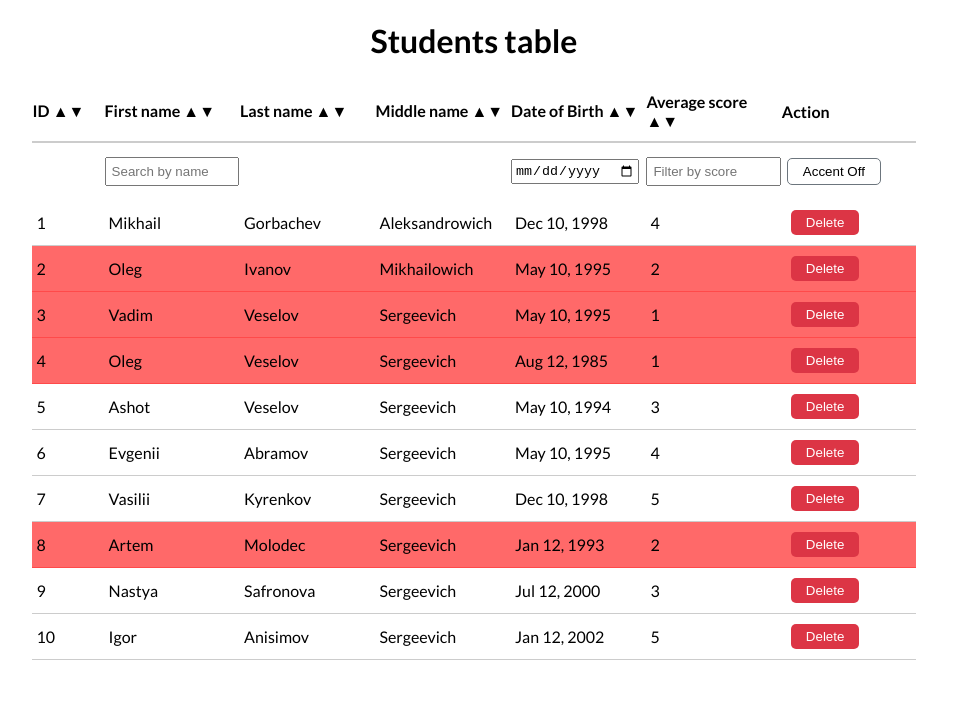
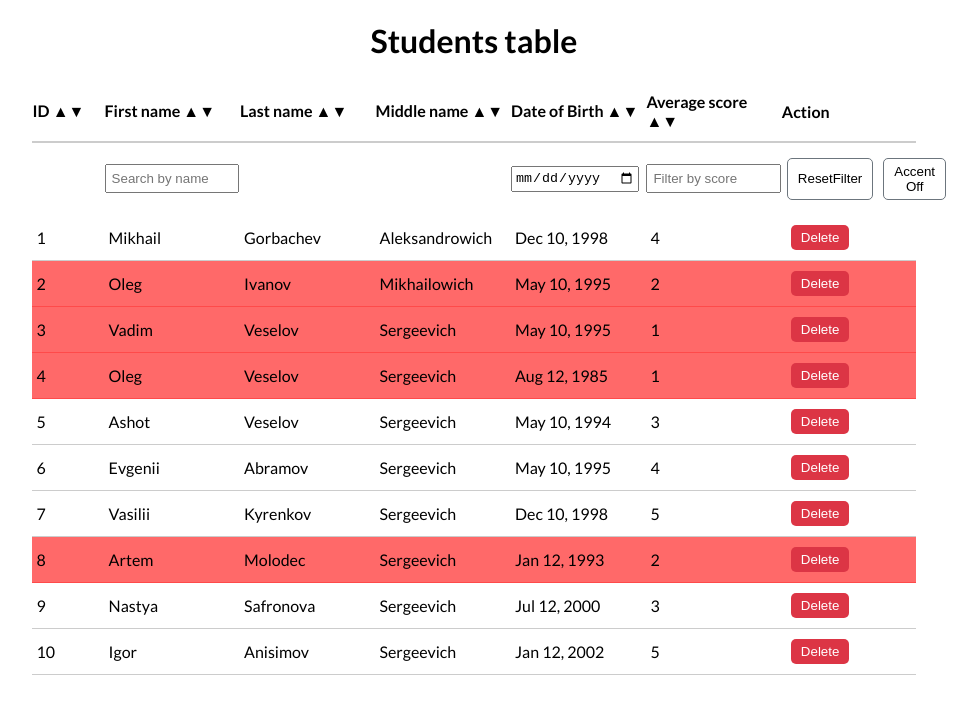
Before and after one commit to aleksandrowmike/students_list, an Angular app: page / in a window 1280 px wide. Shown: the top 714 px of the page, without its empty margins (166-1143 px from the left). Built offline with nearby package versions, Linux system fonts and the light colour scheme.

Commit message:
Refactor code

```diff
--- a/src/app/components/students-list/students-list.component.html
+++ b/src/app/components/students-list/students-list.component.html
@@ -34,9 +34,12 @@
     <th><input #search class="students-list__input" type="text" placeholder="Search by name" (keyup)="applySearch(search.value)"></th>
     <th></th>
     <th></th>
-    <th><input #date class="students-list__input date" type="date" (keyup.enter)="dateFilter(date.value)"></th>
-    <th><input class="students-list__input" #score type="number" min="1" max="5" placeholder="Filter by score" (keyup)="scoreFilter(score.value)"></th>
-    <th><button class="students-list__button primary" (click)="accentuation(isAccent)">Accent {{isAccent ? "On" : "Off"}}</button></th>
+    <th><input class="students-list__input date" type="date" (keyup.enter)="dateFilter()" [(ngModel)]="valueDate"></th>
+    <th><input class="students-list__input" type="number" min="1" max="5" placeholder="Filter by score"  [(ngModel)]="valueScore" (keyup)="scoreFilter()"></th>
+    <th class="students-list__action">
+      <button class="students-list__button primary" (click)="resetFilter()">ResetFilter</button>
+      <button class="students-list__button primary" (click)="accentuation(isAccent)">Accent {{isAccent ? "On" : "Off"}}</button>
+    </th>
   </tr>
   <tr *ngFor="let student of students" [ngClass]="{red: student.score < 3, noAccent: isAccent}" [class.accent]="student.firstName === selectedStudents">
     <td>{{ student.id }}</td>
--- a/src/app/components/students-list/students-list.component.less
+++ b/src/app/components/students-list/students-list.component.less
@@ -26,10 +26,13 @@
       width: 70px;
     }
   }
+  &__action{
+      display: flex;
+  }
   &__button{
     margin: 5px;
     border: none;
-    padding: 5px 15px;
+    padding: 5px 10px;
     border-radius: 5px;
     background-color: transparent;
   }
--- a/src/app/components/students-list/students-list.component.ts
+++ b/src/app/components/students-list/students-list.component.ts
@@ -1,4 +1,4 @@
-import { Component, ElementRef, OnInit, ViewChild } from "@angular/core";
+import { Component, OnInit } from "@angular/core";
 import { Students } from "../../data/students";
 import { StudentsMock } from "../../data/students-mock";
 
@@ -11,54 +11,61 @@ import { StudentsMock } from "../../data/students-mock";
 export class StudentsListComponent implements OnInit {
   public students: Students[] = StudentsMock;
   public isAccent: boolean;
-  public isFilterScore: boolean = false;
-  public isFilterDate: boolean = false;
+  private _isFilterScore: boolean = false;
+  private _isFilterDate: boolean = false;
   public selectedStudents: string;
-  accentuation(accent: boolean): void {
+  public valueScore: string;
+  public valueDate: string;
+  public accentuation(accent: boolean): void {
     this.isAccent = !accent;
   }
-  applySearch(search: string): void {
+  public resetFilter(): void {
+    this.students = StudentsMock;
+    this.valueScore = "";
+    this.valueDate = "";
+  }
+  public applySearch(search: string): void {
     this.selectedStudents = search;
   }
-  scoreFilter(score: string): void {
-    if (score !== "") {
-      this.isFilterScore = true;
-      this.students = this.students.filter(value => value.score === Number(score));
+  public scoreFilter(): void {
+    if (this.valueScore !== "") {
+      this._isFilterScore = true;
+      this.students = this.students.filter(value => value.score === Number(this.valueScore));
     } else {
-      this.isFilterScore = false;
+      this._isFilterScore = false;
     }
-    if (score === "" && this.isFilterDate === false) {
+    if (this.valueScore === "" && this._isFilterDate === false) {
       this.students = StudentsMock;
-      this.isFilterScore = false;
+      this._isFilterScore = false;
     }
   }
-  dateFilter(date: string): void {
-    if (date !== "") {
-      this.isFilterDate = true;
-      this.students = this.students.filter(value => value.birth.toDateString() === new Date(date).toDateString());
+  public dateFilter(): void {
+    if (this.valueDate !== "") {
+      this._isFilterDate = true;
+      this.students = this.students.filter(value => value.birth.toDateString() === new Date(this.valueDate).toDateString());
     } else {
-      this.isFilterDate = false;
+      this._isFilterDate = false;
     }
-    if (date === "" && this.isFilterScore === false) {
+    if (this.valueDate === "" && this._isFilterScore === false) {
       this.students = StudentsMock;
-      this.isFilterDate = false;
+      this._isFilterDate = false;
     }
   }
-  ascSort(objectKey: string): void {
-      this.students = this.students.sort(( a: Students, b: Students ): number => {
+  public ascSort(objectKey: string): void {
+      this.students = this.students.sort((a: Students, b: Students ): number => {
         if (a[objectKey] < b[objectKey]) {
           return -1;
         }
       });
   }
-  descSort(objectKey: string): void {
-    this.students = this.students.sort(( a: Students, b: Students ): number => {
+  public descSort(objectKey: string): void {
+    this.students = this.students.sort((a: Students, b: Students ): number => {
       if (a[objectKey] > b[objectKey]) {
         return -1;
       }
     });
   }
-  delete(deleteStudent: Students): void {
+  public delete(deleteStudent: Students): void {
     const isDelete = confirm("Are you sure you want to delete?");
     if (isDelete) {
       this.students = this.students.filter(student => student !== deleteStudent);
```
Also changed, not shown: 9 other files (tests, documents, lock files or other folders).
